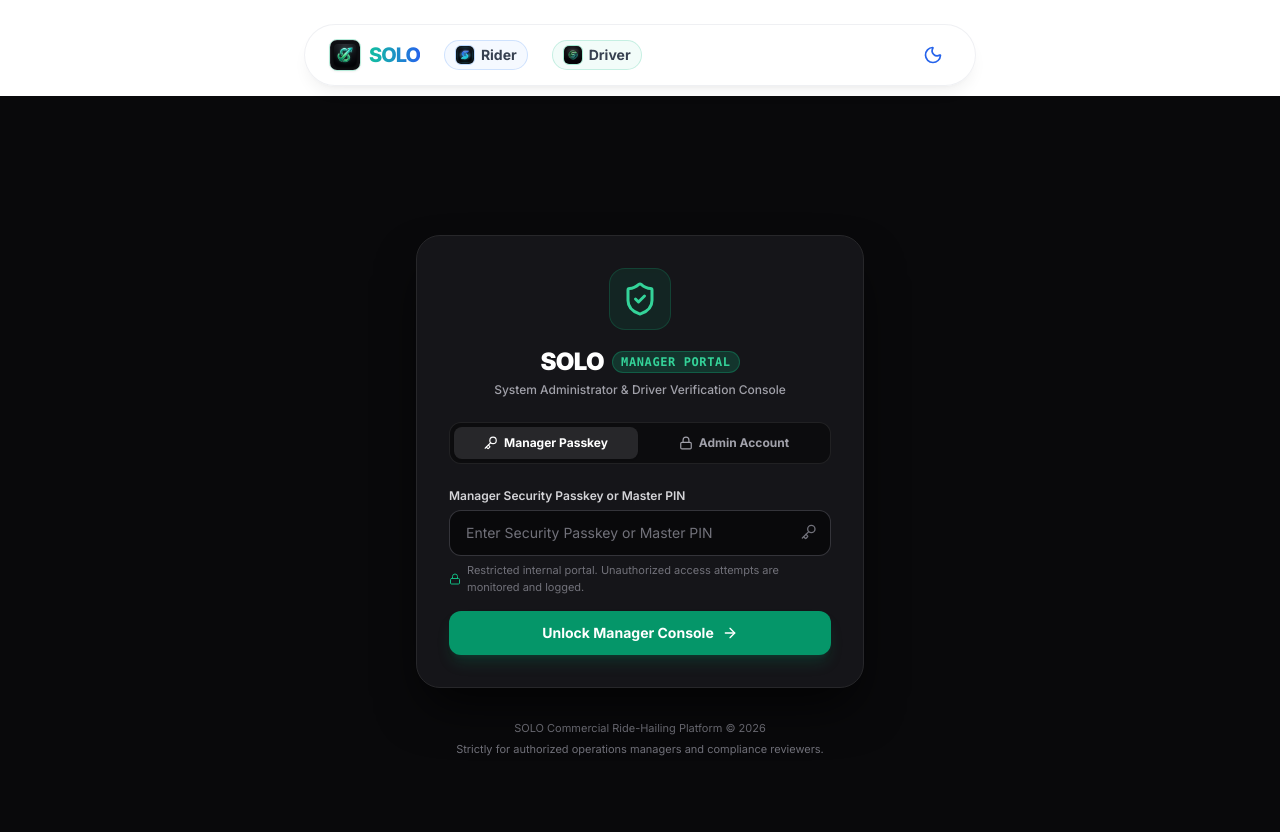
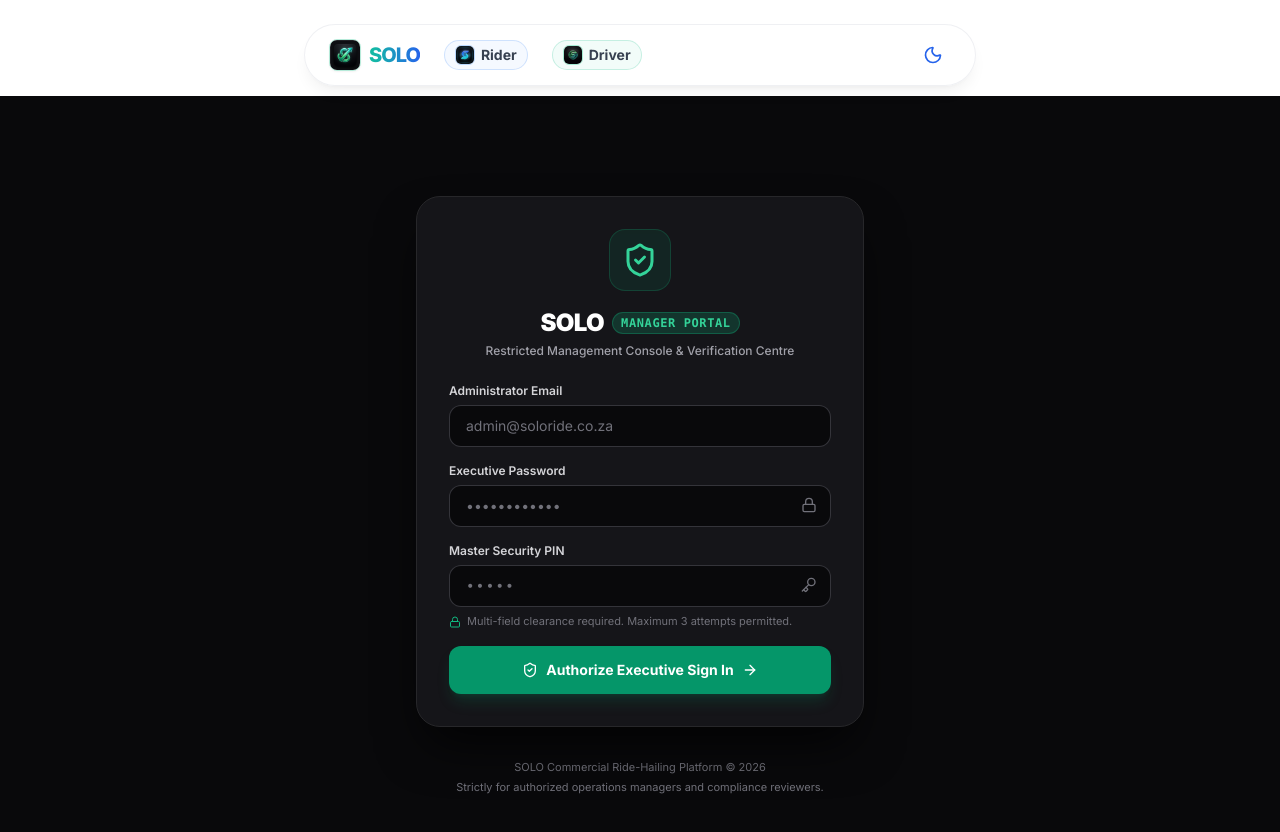
Before and after one commit to allanboraine-dev/Solo, a Next.js app: page /admin/login in a window 1280 px wide. Shown: the top 832 px of the page. Built offline with nearby package versions, Linux system fonts and the light colour scheme.

Commit message:
security(admin): eliminate weak passcodes, enforce multi-field executive credentials and persistent 30-minute lockout

```diff
--- a/src/app/admin/login/page.tsx
+++ b/src/app/admin/login/page.tsx
@@ -1,163 +1,156 @@
 "use client";
 
-import { useState } from "react";
+import { useState, useEffect } from "react";
 import { useRouter } from "next/navigation";
-import { ShieldCheck, Lock, Key, ArrowRight, AlertCircle, CheckCircle2, UserCheck } from "lucide-react";
+import { ShieldCheck, Lock, Key, ArrowRight, AlertCircle, CheckCircle2, ShieldAlert, Clock } from "lucide-react";
 import { createClient } from "@/utils/supabase/client";
 import { isPlatformOwner, isOwnerPassword } from "@/utils/owner";
 import { setAdminSession, verifyManagerPasscode, isOwnerPasscode, createOwnerAdminSession } from "@/utils/adminAuth";
 
+const LOCKOUT_TIMESTAMP_KEY = "solo_admin_lockout_until";
+const FAILED_ATTEMPTS_KEY = "solo_admin_failed_attempts";
+const MAX_ATTEMPTS = 3;
+const LOCKOUT_DURATION_MS = 30 * 60 * 1000; // 30 minutes
+
 export default function AdminLoginPage() {
   const router = useRouter();
-  const [activeTab, setActiveTab] = useState<"passkey" | "email">("passkey");
-  const [passcode, setPasscode] = useState("");
   const [email, setEmail] = useState("");
   const [password, setPassword] = useState("");
+  const [securityPin, setSecurityPin] = useState("");
   const [isSubmitting, setIsSubmitting] = useState(false);
   const [error, setError] = useState<string | null>(null);
   const [successMsg, setSuccessMsg] = useState<string | null>(null);
-  const [failedAttempts, setFailedAttempts] = useState(0);
   const [isLockedOut, setIsLockedOut] = useState(false);
+  const [remainingSeconds, setRemainingSeconds] = useState<number | null>(null);
 
-  // Manager / Owner Passkey Login
-  const handlePasskeyLogin = (e: React.FormEvent) => {
+  // Monitor and enforce persistent lockout across tab closes/refreshes
+  useEffect(() => {
+    const updateLockoutStatus = () => {
+      if (typeof window === "undefined") return;
+      const untilStr = localStorage.getItem(LOCKOUT_TIMESTAMP_KEY);
+      if (!untilStr) {
+        setIsLockedOut(false);
+        setRemainingSeconds(null);
+        return;
+      }
+
+      const until = Number(untilStr);
+      const diffMs = until - Date.now();
+      if (diffMs > 0) {
+        setIsLockedOut(true);
+        setRemainingSeconds(Math.ceil(diffMs / 1000));
+      } else {
+        // Lockout expired
+        localStorage.removeItem(LOCKOUT_TIMESTAMP_KEY);
+        localStorage.removeItem(FAILED_ATTEMPTS_KEY);
+        setIsLockedOut(false);
+        setRemainingSeconds(null);
+      }
+    };
+
+    updateLockoutStatus();
+    const interval = setInterval(updateLockoutStatus, 1000);
+    return () => clearInterval(interval);
+  }, []);
+
+  const recordFailedAttempt = () => {
+    if (typeof window === "undefined") return;
+    const current = Number(localStorage.getItem(FAILED_ATTEMPTS_KEY) || "0") + 1;
+    localStorage.setItem(FAILED_ATTEMPTS_KEY, String(current));
+
+    if (current >= MAX_ATTEMPTS) {
+      const lockUntil = Date.now() + LOCKOUT_DURATION_MS;
+      localStorage.setItem(LOCKOUT_TIMESTAMP_KEY, String(lockUntil));
+      setIsLockedOut(true);
+      setRemainingSeconds(Math.ceil(LOCKOUT_DURATION_MS / 1000));
+      setError(`Maximum security attempts exceeded. Portal locked for 30 minutes.`);
+    } else {
+      setError(`Access Denied: Invalid credentials or security PIN. ${MAX_ATTEMPTS - current} attempt(s) remaining.`);
+    }
+  };
+
+  const handleExecutiveLogin = async (e: React.FormEvent) => {
     e.preventDefault();
     if (isLockedOut) {
-      setError("Maximum login attempts exceeded. Access locked for security.");
+      setError("Portal is locked. Unauthorized attempts are suspended.");
       return;
     }
+
     setError(null);
     setIsSubmitting(true);
 
-    if (isOwnerPasscode(passcode)) {
-      setSuccessMsg("Master founder credentials verified. Access granted.");
-      setAdminSession(createOwnerAdminSession("allanboraine@gmail.com"));
-      setTimeout(() => {
-        router.push("/admin/compliance");
-      }, 500);
+    const cleanEmail = email.trim().toLowerCase();
+    const cleanPin = securityPin.trim();
+
+    // 1. Validate Executive Master PIN
+    if (!verifyManagerPasscode(cleanPin) && !isOwnerPasscode(cleanPin)) {
+      recordFailedAttempt();
+      setIsSubmitting(false);
       return;
     }
 
-    if (verifyManagerPasscode(passcode)) {
-      setSuccessMsg("Manager credentials verified. Access granted.");
+    // 2. Validate Platform Owner Clearance (Allan Boraine)
+    if (isPlatformOwner(cleanEmail)) {
+      if (isOwnerPassword(password) && isOwnerPasscode(cleanPin)) {
+        // Reset failed attempts on successful authentication
+        localStorage.removeItem(FAILED_ATTEMPTS_KEY);
+        localStorage.removeItem(LOCKOUT_TIMESTAMP_KEY);
+
+        setSuccessMsg("Executive founder clearance verified. Opening Command Console...");
+        setAdminSession(createOwnerAdminSession(cleanEmail));
+        setTimeout(() => {
+          router.push("/admin/compliance");
+        }, 600);
+        return;
+      }
+    }
+
+    // 3. Fallback: Authenticate via Supabase for authorized operations managers
+    try {
+      const supabase = createClient();
+      const { data, error: authErr } = await supabase.auth.signInWithPassword({
+        email: cleanEmail,
+        password,
+      });
+
+      if (authErr || !data?.user) {
+        recordFailedAttempt();
+        setIsSubmitting(false);
+        return;
+      }
+
+      // Reset failed attempts on success
+      localStorage.removeItem(FAILED_ATTEMPTS_KEY);
+      localStorage.removeItem(LOCKOUT_TIMESTAMP_KEY);
+
+      setSuccessMsg("Manager credentials verified. Opening Command Console...");
       setAdminSession({
-        email: "operations@soloride.co.za",
-        name: "SOLO Compliance Manager",
+        email: data.user.email || cleanEmail,
+        name: data.user.user_metadata?.full_name || "Operations Manager",
         role: "compliance_manager",
         loginTime: new Date().toISOString(),
       });
       setTimeout(() => {
         router.push("/admin/compliance");
-      }, 500);
-    } else {
-      const nextCount = failedAttempts + 1;
-      setFailedAttempts(nextCount);
-      if (nextCount >= 5) {
-        setIsLockedOut(true);
-        setError("Maximum login attempts exceeded. Portal temporarily locked for security.");
-      } else {
-        setError(`Invalid Security Passkey. ${5 - nextCount} attempt(s) remaining.`);
-      }
+      }, 600);
+    } catch (err: unknown) {
+      recordFailedAttempt();
       setIsSubmitting(false);
     }
   };
 
-  // Admin Email & Password Login
-  const handleEmailLogin = async (e: React.FormEvent) => {
-    e.preventDefault();
-    if (isLockedOut) {
-      setError("Maximum login attempts exceeded. Access locked for security.");
-      return;
-    }
-    setError(null);
-    setIsSubmitting(true);
-
-    const supabase = createClient();
-    const cleanEmail = email.trim().toLowerCase();
-
-    // Check if platform owner is logging in
-    if (isPlatformOwner(cleanEmail)) {
-      if (isOwnerPassword(password)) {
-        setSuccessMsg("Platform founder clearance verified. Access granted.");
-        setAdminSession(createOwnerAdminSession(cleanEmail));
-        setTimeout(() => {
-          router.push("/admin/compliance");
-        }, 500);
-        return;
-      }
-
-      // Try Supabase auth if customized
-      try {
-        const { data, error: authError } = await supabase.auth.signInWithPassword({
-          email: cleanEmail,
-          password,
-        });
-
-        if (!authError && data?.user) {
-          setSuccessMsg("Platform founder clearance verified. Access granted.");
-          setAdminSession(createOwnerAdminSession(cleanEmail));
-          setTimeout(() => {
-            router.push("/admin/compliance");
-          }, 500);
-          return;
-        }
-      } catch (err) {
-        console.warn("Auth check notice:", err);
-      }
-
-      const nextCount = failedAttempts + 1;
-      setFailedAttempts(nextCount);
-      if (nextCount >= 5) {
-        setIsLockedOut(true);
-        setError("Maximum login attempts exceeded. Portal temporarily locked for security.");
-      } else {
-        setError(`Invalid credentials. ${5 - nextCount} attempt(s) remaining.`);
-      }
-      setIsSubmitting(false);
-      return;
-    }
-
-    try {
-      const { data, error: authErr } = await supabase.auth.signInWithPassword({
-        email: cleanEmail,
-        password,
-      });
-
-      if (authErr) {
-        const nextCount = failedAttempts + 1;
-        setFailedAttempts(nextCount);
-        if (nextCount >= 5) {
-          setIsLockedOut(true);
-          setError("Maximum login attempts exceeded. Portal temporarily locked for security.");
-        } else {
-          setError(`Invalid credentials. ${5 - nextCount} attempt(s) remaining.`);
-        }
-        setIsSubmitting(false);
-        return;
-      }
-
-      setSuccessMsg("Authentication successful. Opening Manager Console...");
-      setAdminSession({
-        email: data.user?.email || cleanEmail,
-        name: data.user?.user_metadata?.full_name || "Compliance Officer",
-        role: "operations_officer",
-        loginTime: new Date().toISOString(),
-      });
-      setTimeout(() => {
-        router.push("/admin/compliance");
-      }, 500);
-    } catch (err: unknown) {
-      setError((err as Error).message || "An unexpected authentication error occurred.");
-      setIsSubmitting(false);
-    }
+  const formatRemaining = (seconds: number) => {
+    const mins = Math.floor(seconds / 60);
+    const secs = seconds % 60;
+    return `${mins}m ${secs < 10 ? "0" : ""}${secs}s`;
   };
 
   return (
     <div className="min-h-screen bg-zinc-950 text-white flex flex-col justify-center items-center p-4 selection:bg-emerald-500 selection:text-black">
-      {/* Background Glow */}
+      {/* Background Ambient Security Glow */}
       <div className="fixed inset-0 overflow-hidden pointer-events-none -z-10">
         <div className="absolute top-1/4 left-1/2 -translate-x-1/2 -translate-y-1/2 w-96 h-96 bg-emerald-500/10 rounded-full blur-3xl"></div>
-        <div className="absolute bottom-1/4 left-1/3 w-80 h-80 bg-blue-500/10 rounded-full blur-3xl"></div>
+        <div className="absolute bottom-1/4 left-1/3 w-80 h-80 bg-red-500/5 rounded-full blur-3xl"></div>
       </div>
 
       <div className="w-full max-w-md bg-zinc-900/90 backdrop-blur-xl border border-zinc-800 rounded-3xl p-8 shadow-2xl shadow-black/80">
@@ -173,46 +166,29 @@ export default function AdminLoginPage() {
             </span>
           </h1>
           <p className="text-xs text-zinc-400 mt-1 font-medium">
-            System Administrator & Driver Verification Console
+            Restricted Management Console &amp; Verification Centre
           </p>
         </div>
 
-        {/* Tab Switcher */}
-        <div className="grid grid-cols-2 gap-1 p-1 bg-zinc-950/70 border border-zinc-800/80 rounded-xl mb-6 text-xs font-bold">
-          <button
-            type="button"
-            onClick={() => {
-              setActiveTab("passkey");
-              setError(null);
-            }}
-            className={`py-2 px-3 rounded-lg flex items-center justify-center gap-1.5 transition ${
-              activeTab === "passkey"
-                ? "bg-zinc-800 text-white shadow-sm"
-                : "text-zinc-400 hover:text-zinc-200"
-            }`}
-          >
-            <Key size={14} />
-            <span>Manager Passkey</span>
-          </button>
-          <button
-            type="button"
-            onClick={() => {
-              setActiveTab("email");
-              setError(null);
-            }}
-            className={`py-2 px-3 rounded-lg flex items-center justify-center gap-1.5 transition ${
-              activeTab === "email"
-                ? "bg-zinc-800 text-white shadow-sm"
-                : "text-zinc-400 hover:text-zinc-200"
-            }`}
-          >
-            <Lock size={14} />
-            <span>Admin Account</span>
-          </button>
+        {/* Security Lockout Banner */}
+        {isLockedOut && remainingSeconds !== null && (
+          <div className="mb-6 p-4 bg-rose-950/70 border border-rose-700/80 rounded-2xl text-rose-200 text-xs space-y-2 animate-in fade-in duration-300">
+            <div className="flex items-center gap-2 font-bold text-rose-300 text-sm">
+              <ShieldAlert size={18} className="text-rose-400 shrink-0" />
+              <span>SECURITY LOCKDOWN ACTIVE</span>
             </div>
+            <p className="text-[11px] leading-relaxed text-rose-300/90">
+              Multiple unauthorized authentication attempts were recorded. Access to this management portal is temporarily suspended.
+            </p>
+            <div className="flex items-center gap-2 pt-2 border-t border-rose-800/60 font-mono text-xs text-white">
+              <Clock size={14} className="text-rose-400" />
+              <span>Time remaining: <strong>{formatRemaining(remainingSeconds)}</strong></span>
+            </div>
+          </div>
+        )}
 
         {/* Feedback Alerts */}
-        {error && (
+        {error && !isLockedOut && (
           <div className="mb-5 p-3.5 bg-rose-500/10 border border-rose-500/30 rounded-xl text-rose-300 text-xs flex items-start gap-2.5">
             <AlertCircle size={16} className="shrink-0 mt-0.5 text-rose-400" />
             <span>{error}</span>
@@ -226,45 +202,8 @@ export default function AdminLoginPage() {
           </div>
         )}
 
-        {/* Passkey Form */}
-        {activeTab === "passkey" && (
-          <form onSubmit={handlePasskeyLogin} className="space-y-4">
-            <div>
-              <label className="block text-xs font-semibold text-zinc-300 mb-1.5">
-                Manager Security Passkey or Master PIN
-              </label>
-              <div className="relative">
-                <input
-                  type="password"
-                  required
-                  disabled={isLockedOut || isSubmitting}
-                  placeholder="Enter Security Passkey or Master PIN"
-                  value={passcode}
-                  onChange={(e) => setPasscode(e.target.value)}
-                  className="w-full bg-zinc-950 border border-zinc-700/80 rounded-xl px-4 py-3 text-sm text-white placeholder-zinc-500 focus:outline-none focus:border-emerald-500 focus:ring-1 focus:ring-emerald-500 transition disabled:opacity-50"
-                />
-                <Key size={16} className="absolute right-3.5 top-3.5 text-zinc-500" />
-              </div>
-              <p className="text-[11px] text-zinc-500 mt-1.5 flex items-center gap-1.5">
-                <Lock size={12} className="text-emerald-500 shrink-0" />
-                <span>Restricted internal portal. Unauthorized access attempts are monitored and logged.</span>
-              </p>
-            </div>
-
-            <button
-              type="submit"
-              disabled={isLockedOut || isSubmitting}
-              className="w-full py-3 px-4 bg-emerald-600 hover:bg-emerald-500 disabled:opacity-50 text-white font-bold text-sm rounded-xl flex items-center justify-center gap-2 shadow-lg shadow-emerald-600/20 transition active:scale-98"
-            >
-              <span>{isSubmitting ? "Authenticating..." : isLockedOut ? "Access Locked" : "Unlock Manager Console"}</span>
-              <ArrowRight size={16} />
-            </button>
-          </form>
-        )}
-
-        {/* Email & Password Form */}
-        {activeTab === "email" && (
-          <form onSubmit={handleEmailLogin} className="space-y-4">
+        {/* Single Hardened Executive Sign-In Form */}
+        <form onSubmit={handleExecutiveLogin} className="space-y-4">
           <div>
             <label className="block text-xs font-semibold text-zinc-300 mb-1.5">
               Administrator Email
@@ -282,8 +221,9 @@ export default function AdminLoginPage() {
 
           <div>
             <label className="block text-xs font-semibold text-zinc-300 mb-1.5">
-                Admin Password
+              Executive Password
             </label>
+            <div className="relative">
               <input
                 type="password"
                 required
@@ -293,18 +233,53 @@ export default function AdminLoginPage() {
                 onChange={(e) => setPassword(e.target.value)}
                 className="w-full bg-zinc-950 border border-zinc-700/80 rounded-xl px-4 py-2.5 text-sm text-white placeholder-zinc-500 focus:outline-none focus:border-emerald-500 focus:ring-1 focus:ring-emerald-500 transition disabled:opacity-50"
               />
+              <Lock size={16} className="absolute right-3.5 top-3 text-zinc-500" />
+            </div>
+          </div>
+
+          <div>
+            <label className="block text-xs font-semibold text-zinc-300 mb-1.5">
+              Master Security PIN
+            </label>
+            <div className="relative">
+              <input
+                type="password"
+                required
+                disabled={isLockedOut || isSubmitting}
+                placeholder="•••••"
+                value={securityPin}
+                onChange={(e) => setSecurityPin(e.target.value)}
+                className="w-full bg-zinc-950 border border-zinc-700/80 rounded-xl px-4 py-2.5 text-sm text-white placeholder-zinc-500 focus:outline-none focus:border-emerald-500 focus:ring-1 focus:ring-emerald-500 transition disabled:opacity-50 font-mono tracking-widest"
+              />
+              <Key size={16} className="absolute right-3.5 top-3 text-zinc-500" />
+            </div>
+            <p className="text-[11px] text-zinc-500 mt-1.5 flex items-center gap-1.5">
+              <Lock size={12} className="text-emerald-500 shrink-0" />
+              <span>Multi-field clearance required. Maximum 3 attempts permitted.</span>
+            </p>
           </div>
 
           <button
             type="submit"
             disabled={isLockedOut || isSubmitting}
-              className="w-full py-3 px-4 bg-emerald-600 hover:bg-emerald-500 disabled:opacity-50 text-white font-bold text-sm rounded-xl flex items-center justify-center gap-2 shadow-lg shadow-emerald-600/20 transition active:scale-98"
+            className="w-full py-3.5 px-4 bg-emerald-600 hover:bg-emerald-500 disabled:opacity-40 text-white font-bold text-sm rounded-xl flex items-center justify-center gap-2 shadow-lg shadow-emerald-600/20 transition active:scale-98 mt-2"
           >
-              <span>{isSubmitting ? "Verifying..." : isLockedOut ? "Access Locked" : "Sign In to Admin Portal"}</span>
+            {isSubmitting ? (
+              <div className="flex items-center gap-2 text-xs">
+                <div className="w-4 h-4 border-2 border-white/30 border-t-white rounded-full animate-spin"></div>
+                <span>Verifying Security Clearance...</span>
+              </div>
+            ) : isLockedOut ? (
+              <span>Locked ({remainingSeconds ? formatRemaining(remainingSeconds) : "Active"})</span>
+            ) : (
+              <>
+                <ShieldCheck size={16} />
+                <span>Authorize Executive Sign In</span>
                 <ArrowRight size={16} />
+              </>
+            )}
           </button>
         </form>
-        )}
       </div>
 
       {/* Footer Info */}
```
Also changed, not shown: src/utils/adminAuth.ts (+5 -7 lines), 1 other file (tests, documents, lock files or other folders). Lines whose indentation alone changed are shown as unchanged.
